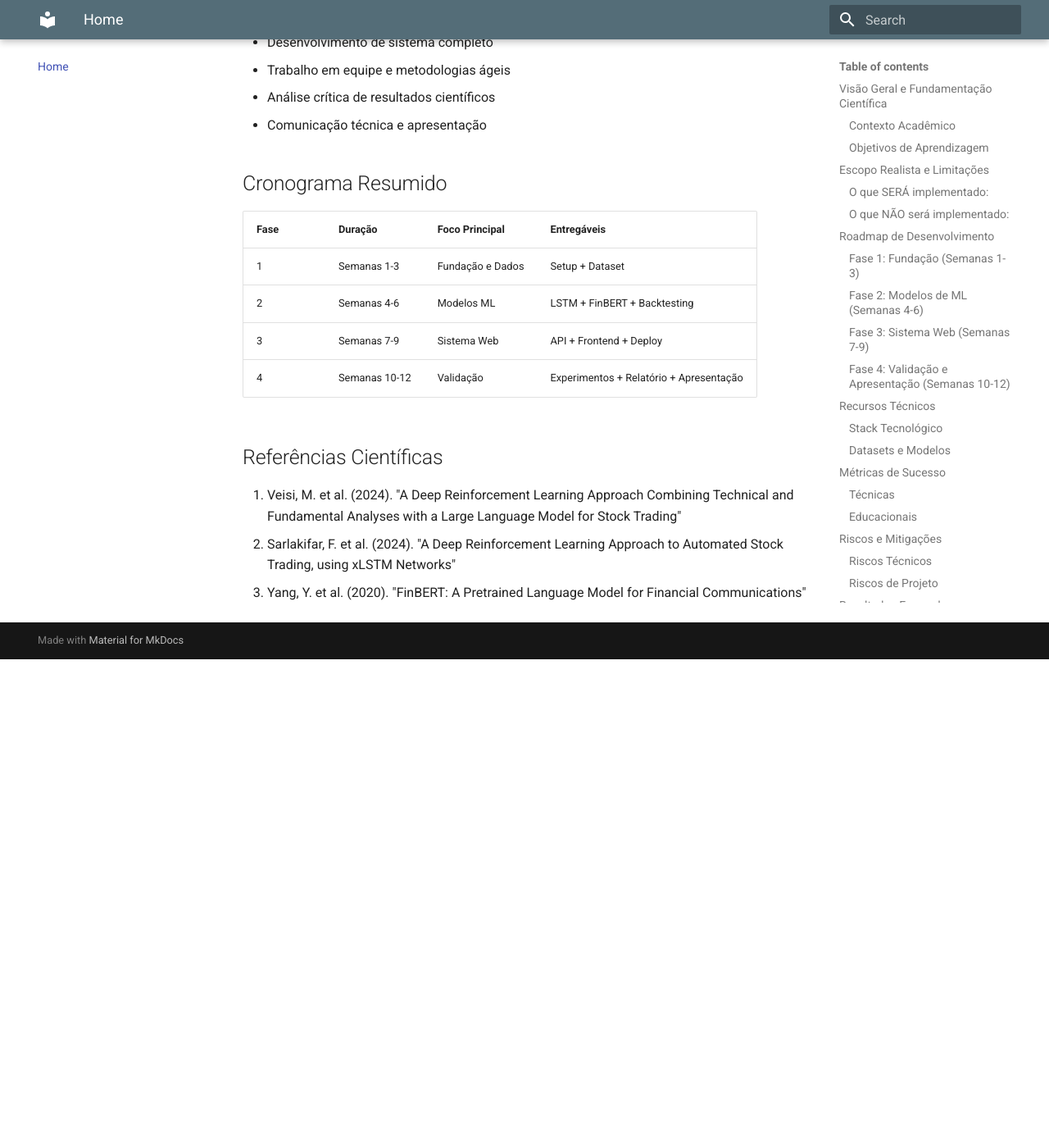
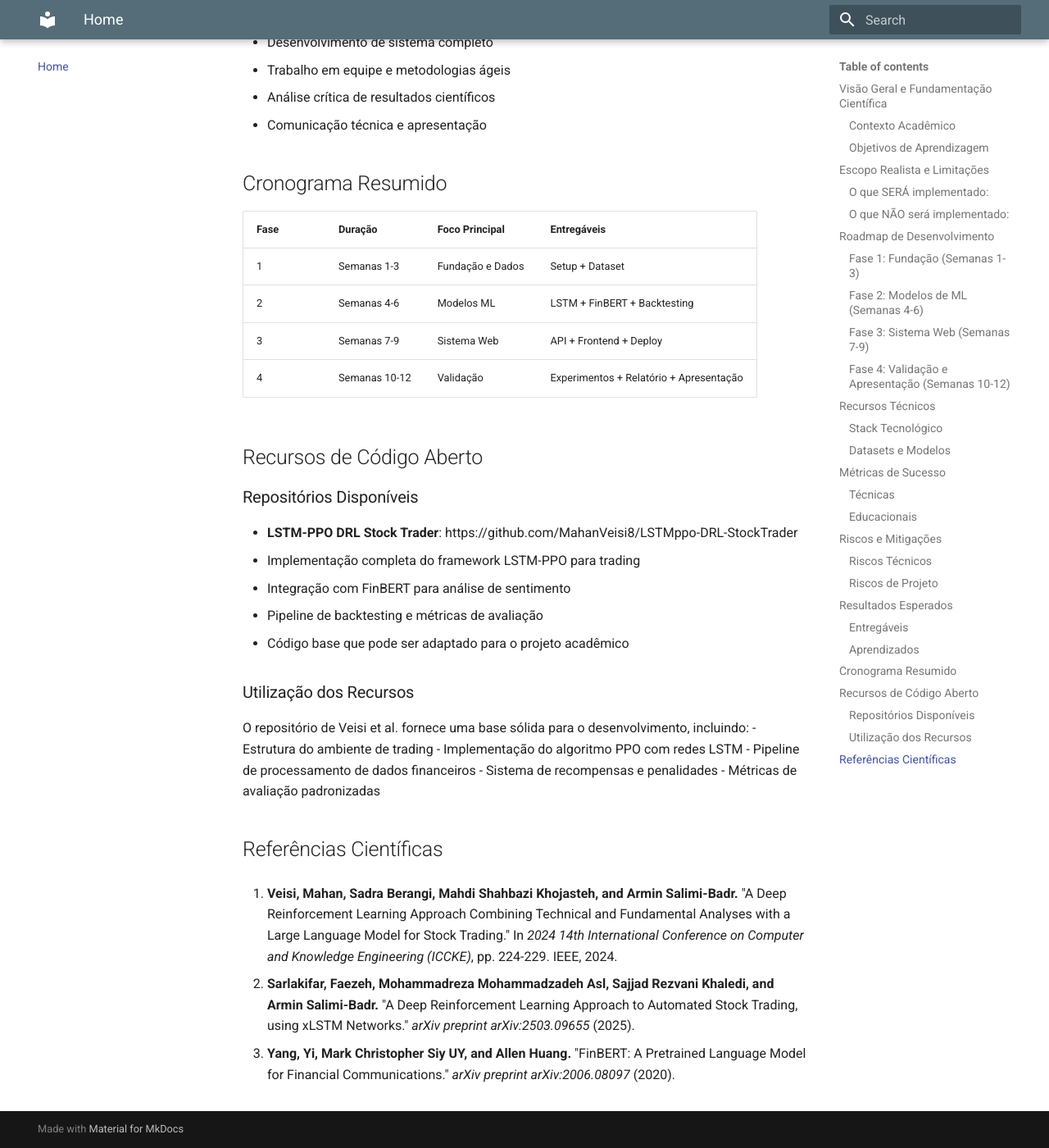
Before and after one commit to thmasq/investment-platform-docs, an MkDocs documentation site: the page built from docs/index.md, in a window 1280 px wide and 1400 px high, scrolled down 5052 px. Shown: the whole window at 82% size. Built offline with MkDocs 1.6.1 and Material for MkDocs 9.7.7, drawn with Linux system fonts in a browser that asks for light colours; before the commit the page ends 5856 px from its top, so only the background shows below that; some of the changed text lies outside the part shown.

Commit message:
Add proper citations

```diff
--- a/docs/index.md
+++ b/docs/index.md
@@ -206,7 +206,27 @@ Este projeto implementa conceitos de [**Deep Reinforcement Learning (DRL)**](glo
 | 3 | Semanas 7-9 | Sistema Web | API + Frontend + Deploy |
 | 4 | Semanas 10-12 | Validação | Experimentos + Relatório + Apresentação |
 
+## Recursos de Código Aberto
+
+### Repositórios Disponíveis
+- **LSTM-PPO DRL Stock Trader**: https://github.com/MahanVeisi8/LSTMppo-DRL-StockTrader
+  - Implementação completa do framework LSTM-PPO para trading
+  - Integração com FinBERT para análise de sentimento
+  - Pipeline de backtesting e métricas de avaliação
+  - Código base que pode ser adaptado para o projeto acadêmico
+
+### Utilização dos Recursos
+O repositório de Veisi et al. fornece uma base sólida para o desenvolvimento, incluindo:
+- Estrutura do ambiente de trading
+- Implementação do algoritmo PPO com redes LSTM
+- Pipeline de processamento de dados financeiros
+- Sistema de recompensas e penalidades
+- Métricas de avaliação padronizadas
+
 ## Referências Científicas
-1. Veisi, M. et al. (2024). "A Deep Reinforcement Learning Approach Combining Technical and Fundamental Analyses with a Large Language Model for Stock Trading"
-2. Sarlakifar, F. et al. (2024). "A Deep Reinforcement Learning Approach to Automated Stock Trading, using xLSTM Networks"
-3. Yang, Y. et al. (2020). "FinBERT: A Pretrained Language Model for Financial Communications"
+
+1. **Veisi, Mahan, Sadra Berangi, Mahdi Shahbazi Khojasteh, and Armin Salimi-Badr.** "A Deep Reinforcement Learning Approach Combining Technical and Fundamental Analyses with a Large Language Model for Stock Trading." In *2024 14th International Conference on Computer and Knowledge Engineering (ICCKE)*, pp. 224-229. IEEE, 2024.
+
+2. **Sarlakifar, Faezeh, Mohammadreza Mohammadzadeh Asl, Sajjad Rezvani Khaledi, and Armin Salimi-Badr.** "A Deep Reinforcement Learning Approach to Automated Stock Trading, using xLSTM Networks." *arXiv preprint arXiv:2503.09655* (2025).
+
+3. **Yang, Yi, Mark Christopher Siy UY, and Allen Huang.** "FinBERT: A Pretrained Language Model for Financial Communications." *arXiv preprint arXiv:2006.08097* (2020).
```
Also changed, not shown: other parts of docs/index.md (+1 -1 lines).
